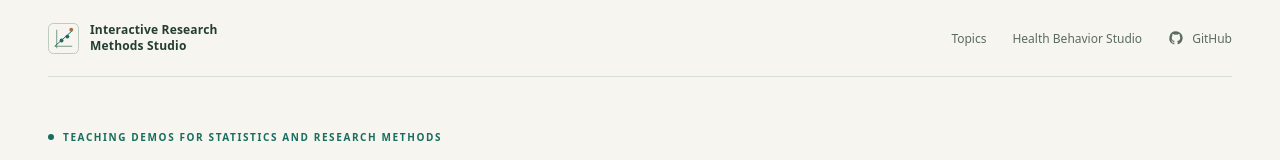
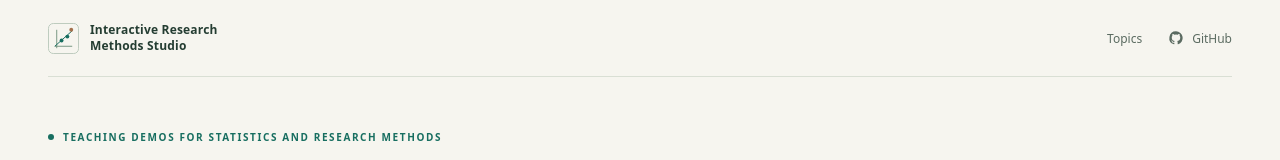
Before and after one commit to hknsrc/stats-demos, a plain HTML site: page index.html in a window 1280 px wide. Shown: the top 160 px of the page. Drawn offline with Linux system fonts and the light colour scheme.

Commit message:
Hide the link to the health behavior collection for now (#8)
The health-behavior repository is private while it is being developed,
so the top-bar, footer, and README links are removed until it is
published.

```diff
--- a/index.html
+++ b/index.html
@@ -149,7 +149,6 @@ h1 .italic { font-style:italic; color:var(--green); }
     <a class="brand" href="./" aria-label="Interactive Research Methods Studio, home"><svg class="brand-symbol" viewBox="0 0 32 32" fill="none" aria-hidden="true"><rect x=".5" y=".5" width="31" height="31" rx="5" stroke="#bccbbd"/><path d="M7 24H25M9 26V7" stroke="#769582"/><path d="M7 24L25 8" stroke="#176e60"/><circle cx="14" cy="18" r="2" fill="#176e60"/><circle cx="20" cy="14" r="2" fill="#176e60"/><circle cx="24" cy="7" r="2" fill="#a4714d"/></svg><span translate="no">Interactive Research<br>Methods Studio</span></a>
     <div class="nav">
       <a class="collection-nav" href="#topics">Topics</a>
-      <a href="https://hknsrc.github.io/health-behavior/">Health Behavior Studio</a>
       <a class="github" href="https://github.com/hknsrc/stats-demos"><svg viewBox="0 0 24 24" fill="currentColor" aria-hidden="true"><path d="M12 2a10 10 0 0 0-3.16 19.49c.5.09.68-.22.68-.48v-1.86c-2.78.61-3.37-1.18-3.37-1.18-.46-1.16-1.11-1.47-1.11-1.47-.91-.62.07-.61.07-.61 1 .07 1.53 1.03 1.53 1.03.89 1.53 2.34 1.09 2.91.83.09-.65.35-1.09.63-1.34-2.22-.25-4.55-1.11-4.55-4.94 0-1.09.39-1.99 1.03-2.69-.1-.25-.45-1.27.1-2.65 0 0 .84-.27 2.75 1.03a9.55 9.55 0 0 1 5 0c1.91-1.3 2.75-1.03 2.75-1.03.55 1.38.2 2.4.1 2.65.64.7 1.03 1.6 1.03 2.69 0 3.84-2.34 4.69-4.57 4.94.36.31.68.92.68 1.85v2.75c0 .27.18.58.69.48A10 10 0 0 0 12 2Z"/></svg><span>GitHub</span></a>
     </div>
   </nav>
@@ -527,7 +526,7 @@ h1 .italic { font-style:italic; color:var(--green); }
 
   <footer class="footer">
     <p>Created by <strong>Hakan Sarac</strong> for teaching. Data in the demos are simulated or illustrative.</p>
-    <p><a href="https://hknsrc.github.io/health-behavior/">Exercise &amp; Health Behavior Studio</a> · <a href="https://github.com/hknsrc/stats-demos">Source on GitHub</a></p>
+    <p><a href="https://github.com/hknsrc/stats-demos">Source on GitHub</a></p>
   </footer>
 </div>
 </body>
```
Also changed, not shown: 1 other file.
